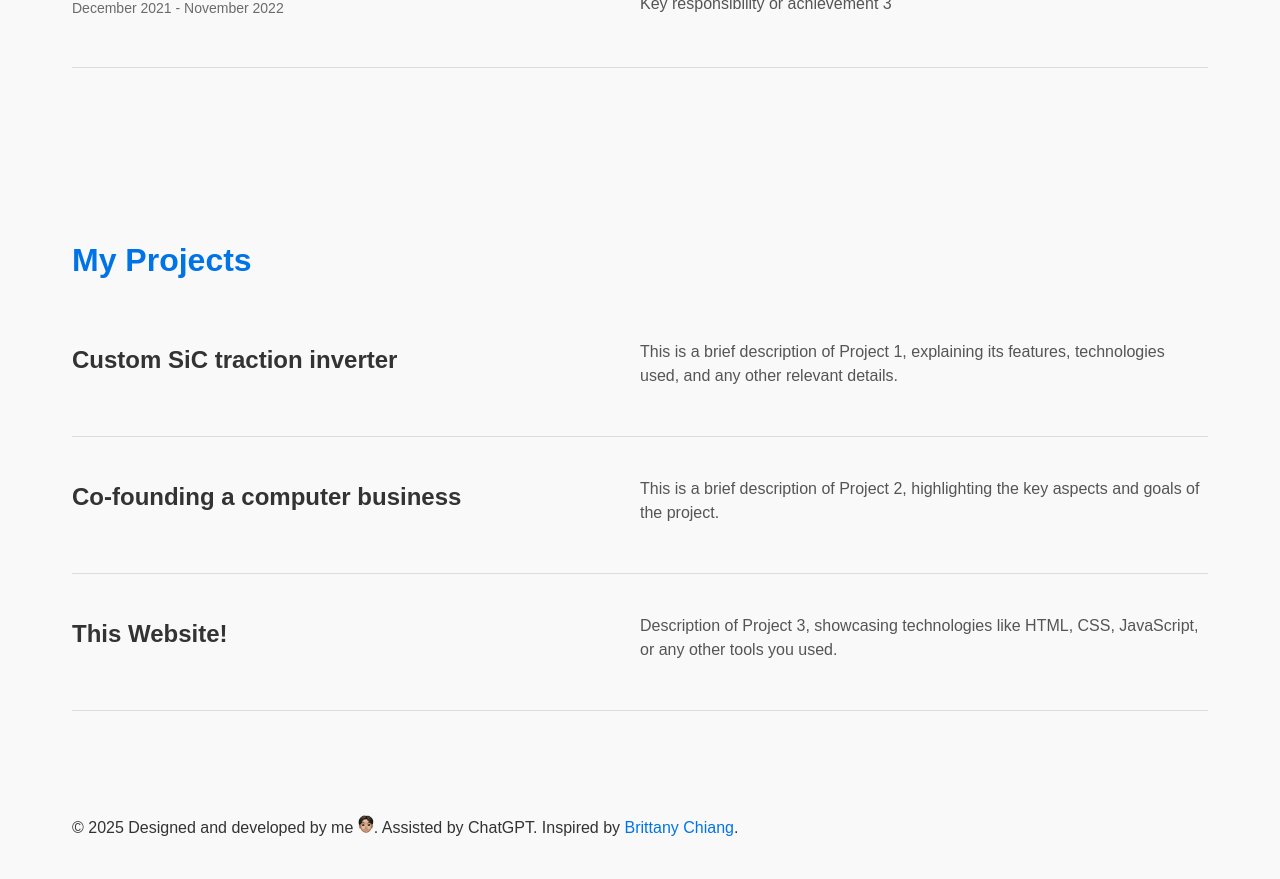
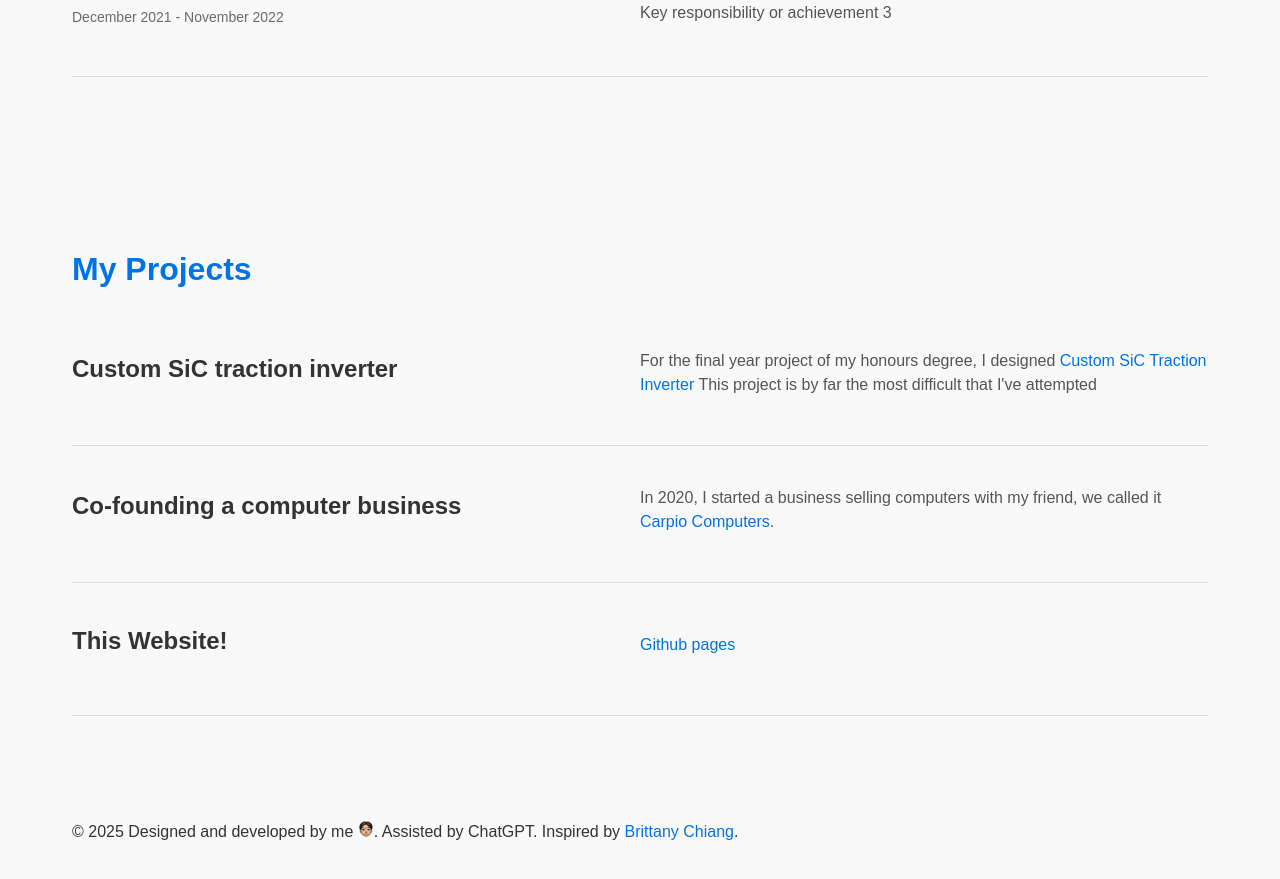
Before and after one commit to Roow/Roow.github.io, a Jekyll site: the page built from index.md, in a window 1280 px wide and 900 px high, scrolled down 1155 px. Shown: the top 879 px of the window. Built offline with Jekyll 4.4.1, drawn with Linux system fonts in a browser that asks for light colours; some web fonts are replaced; some of the changed text lies outside the part shown.

```diff
--- a/_includes/head.html
+++ b/_includes/head.html
@@ -1,8 +1,9 @@
 <meta charset="UTF-8">
 <meta name="viewport" content="width=device-width, initial-scale=1.0">
-<title>{{ page.title }}</title>
+<title>{{ site.title }}</title>
+<meta name="description" content="{{ site.description }}">
 <link rel="preconnect" href="https://rsms.me/">
 <link rel="stylesheet" href="https://rsms.me/inter/inter.css">
 <link rel="stylesheet" href="/assets/css/main.css" hreflang="en-us">
-<link rel="icon" href="/assets/images/face.png" type="image/x-icon">
+<link rel="icon" href="/assets/images/face.png" sizes="192x192">
 <script src="/assets/scripts/animations.js"></script>
--- a/_includes/intro.html
+++ b/_includes/intro.html
@@ -17,7 +17,9 @@
              where I designed and developed custom PCBs and electrical systems. Before that, I was a Student Test Engineer at <a href="https://www.bosch.com.au/" target="_blank">Bosch</a>,
             writing test scripts and testing automotive products.</p>
 
-        <p>I learn the most when I tinker with things. </p>
+        <p>I learn the most when I tinker with things. My most recent project is the design of a <b>traction inverter</b> for a <a href="https://en.wikipedia.org/wiki/Formula_SAE" target="_blank">
+          Formula SAE</a> electric vehicle. This is the most challenging project I have worked on, involving power electronics, control systems and high-speed layout.
+        </p>
 
         <p>Apart from being an Engineer, I am also a home barista, home cook, a motorsport enthusiat and an unprofitable Poker player</p>
       </div>
--- a/_includes/projects.html
+++ b/_includes/projects.html
@@ -4,17 +4,20 @@
 
       <div class="project">
         <h3 class="project-title">Custom SiC traction inverter</h3>
-        <p class="project-description">This is a brief description of Project 1, explaining its features, technologies used, and any other relevant details.</p>
+        <p class="project-description">For the final year project of my honours degree, I designed  <a href="/assets/files/FYP.pdf" target="_blank">Custom SiC Traction Inverter</a> This project is by far the most difficult that I've attempted</p>
       </div>
 
       <div class="project">
         <h3 class="project-title">Co-founding a computer business</h3>
-        <p class="project-description">This is a brief description of Project 2, highlighting the key aspects and goals of the project.</p>
+        <p class="project-description">In 2020, I started a business selling computers with my friend, we called it
+          <a href="https://www.facebook.com/carpiocomputers/" target="_blank">Carpio Computers</a>.
+
+        </p>
       </div>
 
       <div class="project">
         <h3 class="project-title">This Website!</h3>
-        <p class="project-description">Description of Project 3, showcasing technologies like HTML, CSS, JavaScript, or any other tools you used.</p>
+        <p class="project-description"><a href="https://github.com/Roow/Roow.github.io" target="_blank">Github pages</a></p>
       </div>
     </div>
   </section>
```
Also changed, not shown: assets/images/face.png, 1 other file.
